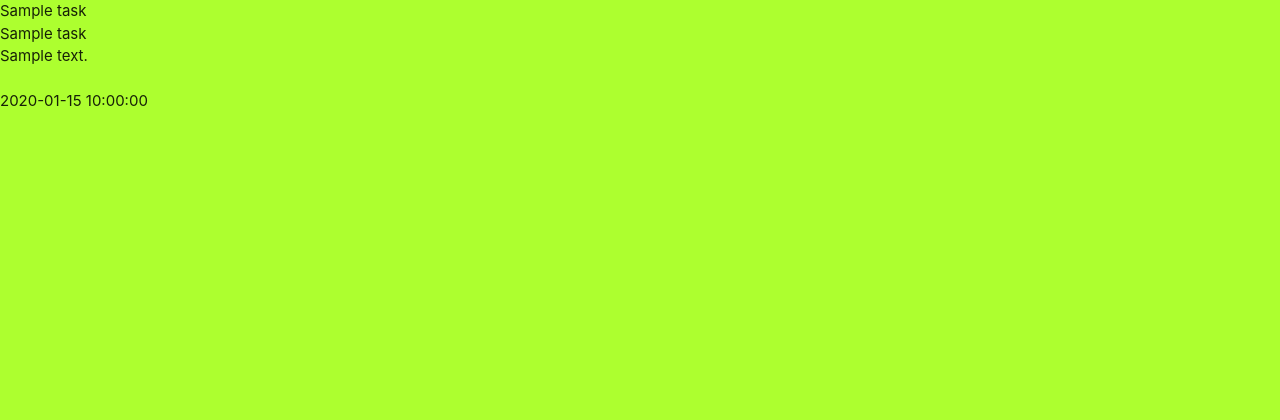
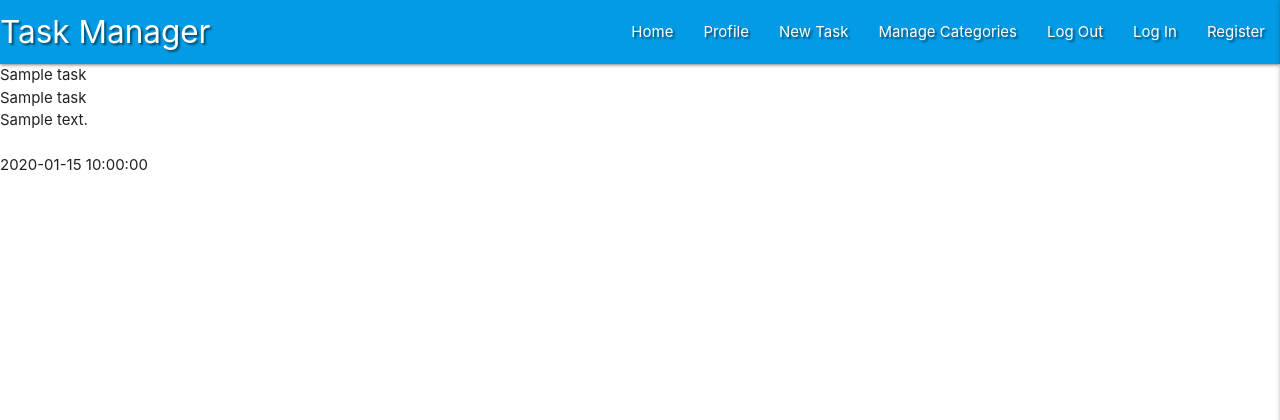
Before and after one commit to GilleM/Task_manager, a Flask app: page / in a window 1280 px wide. Shown: the top 420 px of the page. Run offline with Flask 2, Linux system fonts and the light colour scheme; a database or web service that is not in the repository returns one stand-in record (values such as "Sample title"); some libraries are stand-ins or nearby versions.

Commit message:
Add Materialize Navbar and Sidenav

```diff
--- a/static/css/style.css
+++ b/static/css/style.css
@@ -1,3 +1,3 @@
-body {
-    background-color: greenyellow;
+.text-shadow {
+    text-shadow: 2px 2px 2px rgba(0, 0, 0, 0.5);
 }
--- a/static/js/script.js
+++ b/static/js/script.js
@@ -0,0 +1,5 @@
+$(document).ready(function() {
+    $(".sidenav").sidenav({
+        edge: "right"
+    });
+});
--- a/templates/base.html
+++ b/templates/base.html
@@ -14,6 +14,38 @@
 
 <body>
 
+    <header>
+
+        <nav class="nav-extended text-shadow light-blue darken-1">
+            <!-- mani top navbar -->
+            <div class="nav-wrapper">
+                <a href="{{ url_for('get_tasks') }}" class="brand-logo">Task Manager</a>
+                <a href="#" data-target="mobile-demo" class="sidenav-trigger right"><i class="fas fa-bars"></i></a>
+                <ul class="right hide-on-med-and-down">
+                    <li><a href="{{ url_for('get_tasks') }}">Home</a></li>
+                    <li><a href="#">Profile</a></li>
+                    <li><a href="#">New Task</a></li>
+                    <li><a href="#">Manage Categories</a></li>
+                    <li><a href="#">Log Out</a></li>
+                    <li><a href="#">Log In</a></li>
+                    <li><a href="#">Register</a></li>
+                </ul>
+            </div>
+        </nav>
+        <!-- movile side navbar -->
+        <ul class="sidenav" id="mobile-demo">
+            <li>
+                <h4 class="center-align light-blue-text text-darken 4">Task Manager</h4>
+            </li>
+            <li><a href="{{ url_for('get_tasks') }}">Home</a></li>
+            <li><a href="#">Profile</a></li>
+            <li><a href="#">New Task</a></li>
+            <li><a href="#">Manage Categories</a></li>
+            <li><a href="#">Log Out</a></li>
+            <li><a href="#">Log In</a></li>
+            <li><a href="#">Register</a></li>
+        </ul>
+    </header>
     {% block content %}
     {% endblock %}
 
```
